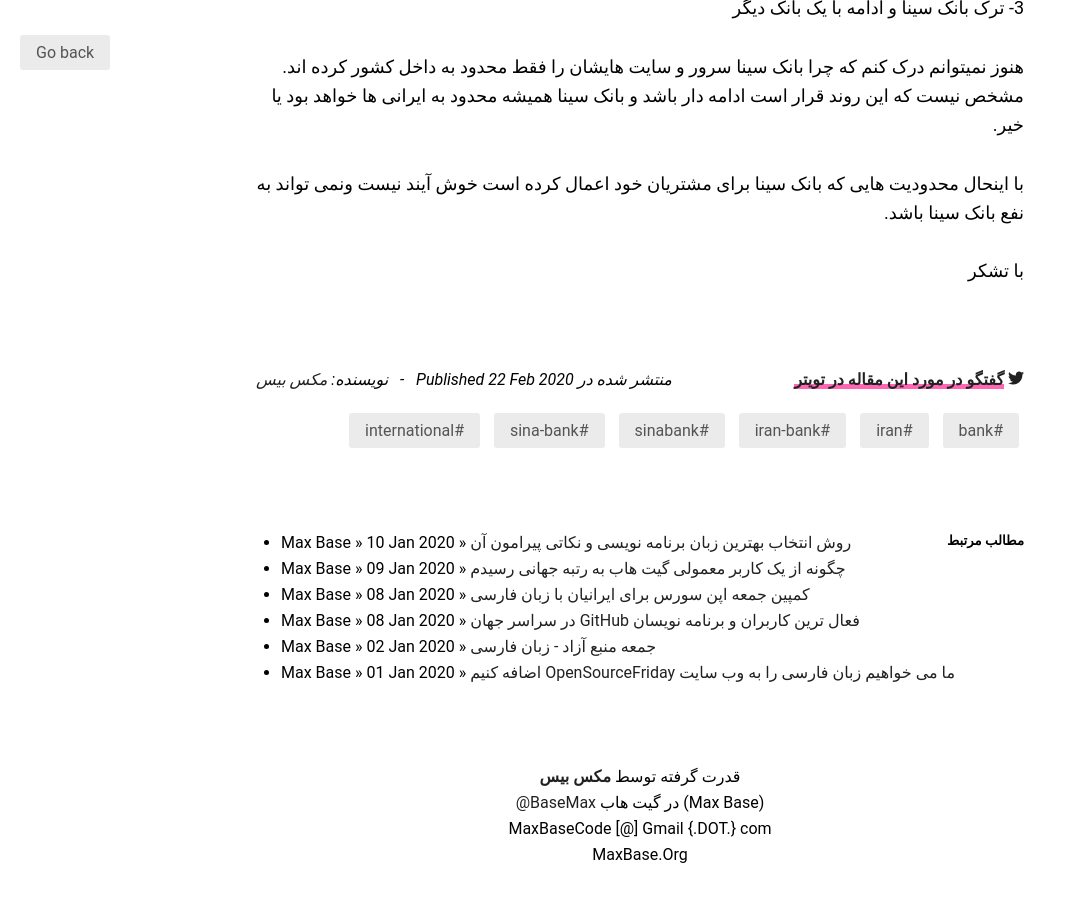
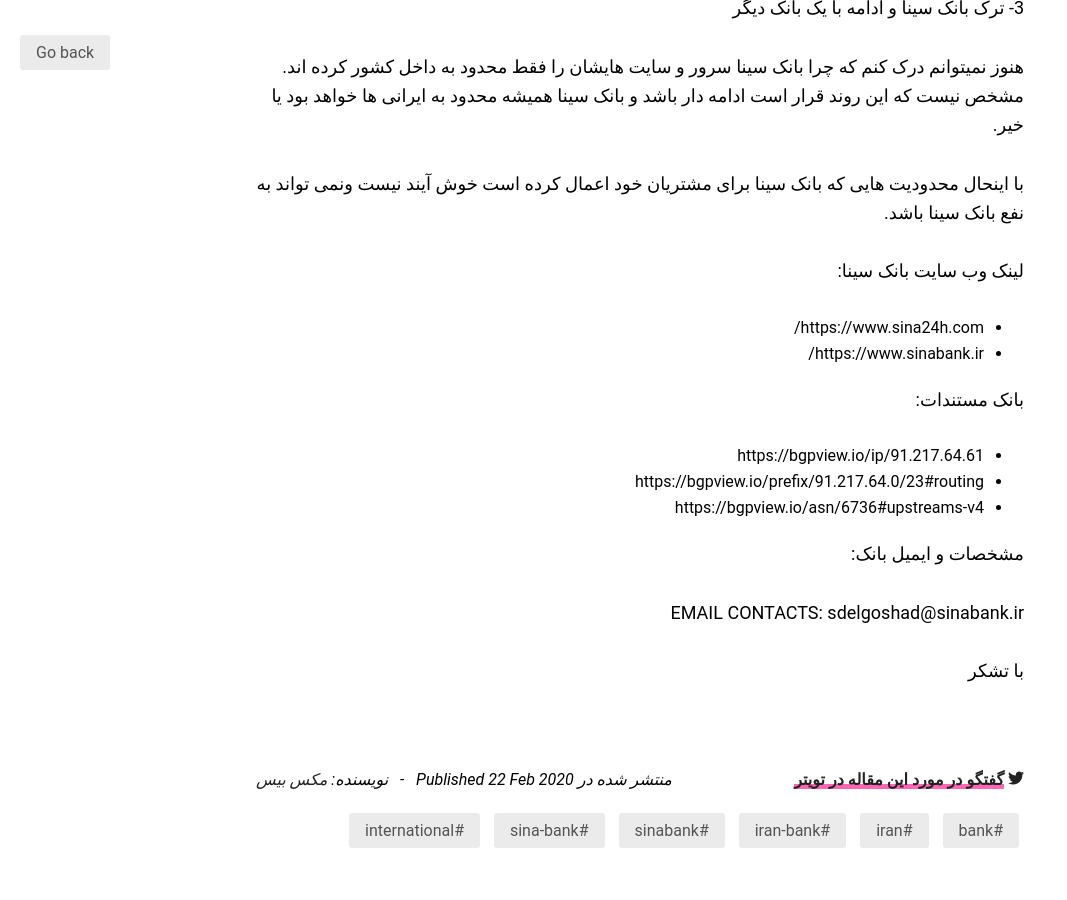
Before and after one commit to BaseMax/Fa.MaxBase.org, a Jekyll site: the page built from _posts/fa/2020-02-22-fa-restrictions-of-sina-bank-limit-to-iran-country-and-is-not-international.md, in a window 1280 px wide and 900 px high, scrolled down 671 px. Shown: the whole window, without its empty margins (0-1067 px from the left). Built offline with Jekyll 4.4.1, drawn with Linux system fonts in a browser that asks for light colours.

Commit message:
Update 2020-02-22-fa-restrictions-of-sina-bank-limit-to-iran-country-and-is-not-international.md

```diff
--- a/_posts/fa/2020-02-22-fa-restrictions-of-sina-bank-limit-to-iran-country-and-is-not-international.md
+++ b/_posts/fa/2020-02-22-fa-restrictions-of-sina-bank-limit-to-iran-country-and-is-not-international.md
@@ -29,4 +29,20 @@
 
 با اینحال محدودیت هایی که بانک سینا برای مشتریان خود اعمال کرده است خوش آیند نیست ونمی تواند به نفع بانک سینا باشد.
 
+لینک وب سایت بانک سینا:
+
+- https://www.sina24h.com/
+- https://www.sinabank.ir/
+
+بانک مستندات:
+
+- https://bgpview.io/ip/91.217.64.61
+- https://bgpview.io/prefix/91.217.64.0/23#routing
+- https://bgpview.io/asn/6736#upstreams-v4
+
+مشخصات و ایمیل بانک:
+
+EMAIL CONTACTS:
+sdelgoshad@sinabank.ir
+
 با تشکر
```
